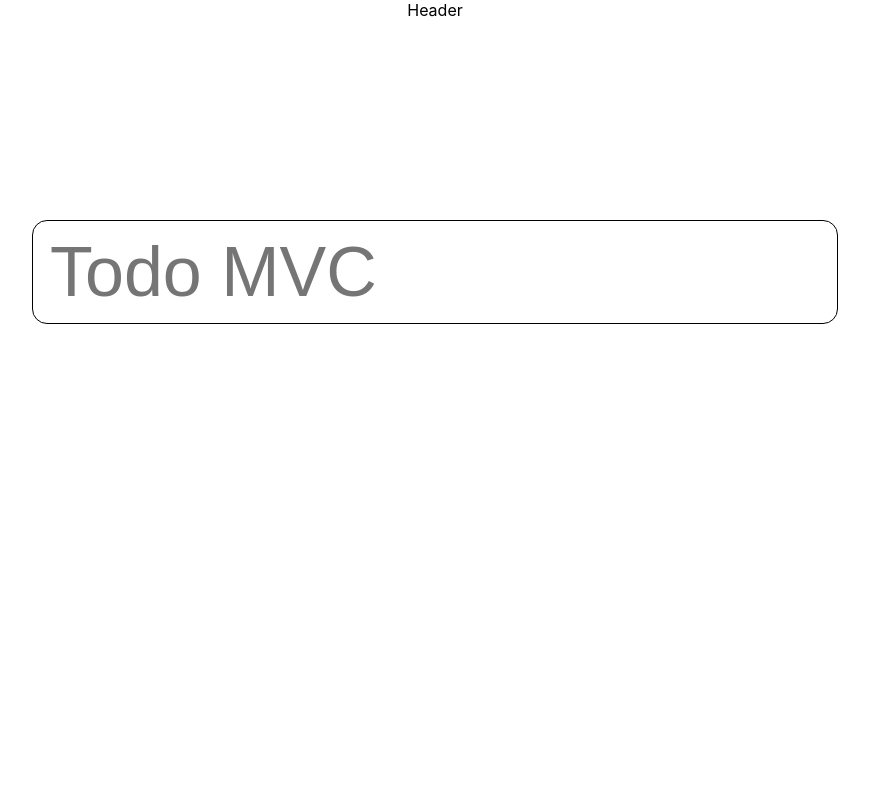
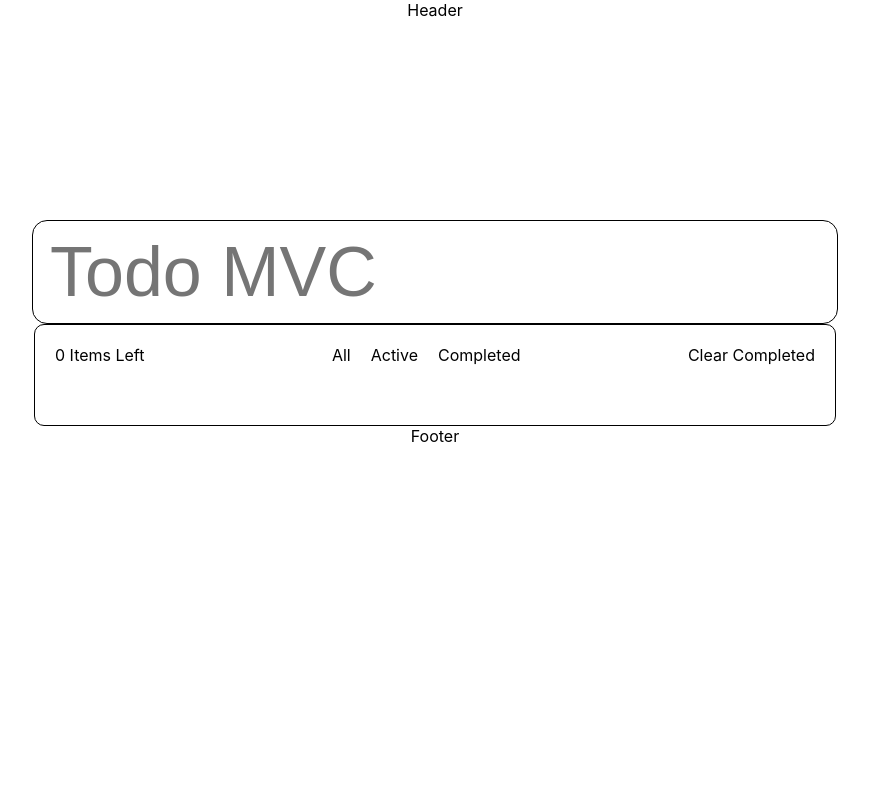
Before and after one commit to MarkSchemmer/porfolio-version-two, a React (Create React App) app: page /development/apps/todomvc in a window 1280 px wide. Shown: the top 800 px of the page, without its empty margins (205-1074 px from the left). Built offline with nearby package versions, Linux system fonts and the light colour scheme.

Commit message:
add todo footer and placed it properly on the footer visual location.

```diff
--- /dev/null
+++ b/src/GameApps/TodoMvc/entities/TodoFooter.tsx
@@ -0,0 +1,17 @@
+import React from 'react';
+
+export const TodoListFooter = () => {
+    return (
+        <div className='footer-todo'>
+            <span className='items-left'>
+                0 Items Left
+            </span>
+            <span className='control'>
+                <span className='all'>All</span>
+                <span className='active'>Active</span>
+                <span className='completed'>Completed</span>
+            </span>
+            <span className='clear-completed'>Clear Completed</span>
+        </div>
+    )
+}
--- a/src/GameApps/TodoMvc/entities/todoMvc.tsx
+++ b/src/GameApps/TodoMvc/entities/todoMvc.tsx
@@ -3,6 +3,7 @@ import "../../TodoMvc/styles/main.css";
 import { TodoList } from './TodoList';
 import GenericInput from '../../../components/GenericInput/GenericInput';
 import { TodoOperations } from './TodoOperations';
+import { TodoListFooter } from './TodoFooter';
 
 function TodoMVC() {
   return (
@@ -15,6 +16,7 @@ function TodoMVC() {
         txt=""
       />
       <TodoList />
+      <TodoListFooter />
     </div>
   );
 }
--- a/src/GameApps/TodoMvc/styles/main.css
+++ b/src/GameApps/TodoMvc/styles/main.css
@@ -2,6 +2,8 @@
 
 .mvc-container {
     margin: auto;
+    display: flex;
+    flex-direction: column;
 }
 
 .todo-mvc-app:before {
@@ -41,7 +43,6 @@
 .todos {
     /* border: 1px solid black; */
     width: 800px;
-    height: 800px;
     margin: auto;
     border-radius: 15px;
 }
@@ -95,3 +96,33 @@
 .line-slash {
     text-decoration: line-through;
 }
+
+.footer-todo {
+    border: 1px solid black;
+    width: 800px;
+    height: 100px;
+    border-radius: 10px;
+    margin: auto;
+    display: flex;
+    flex-direction: row;
+    justify-content: space-between;
+}
+
+
+.footer-todo .control {
+    margin-top: 20px;
+}
+
+.footer-todo .control span {
+    margin-left: 20px;
+}
+
+.footer-todo .items-left {
+    margin-left: 20px;
+    margin-top: 20px;
+}
+
+.footer-todo .clear-completed {
+    margin-right: 20px;
+    margin-top: 20px;
+}
```
